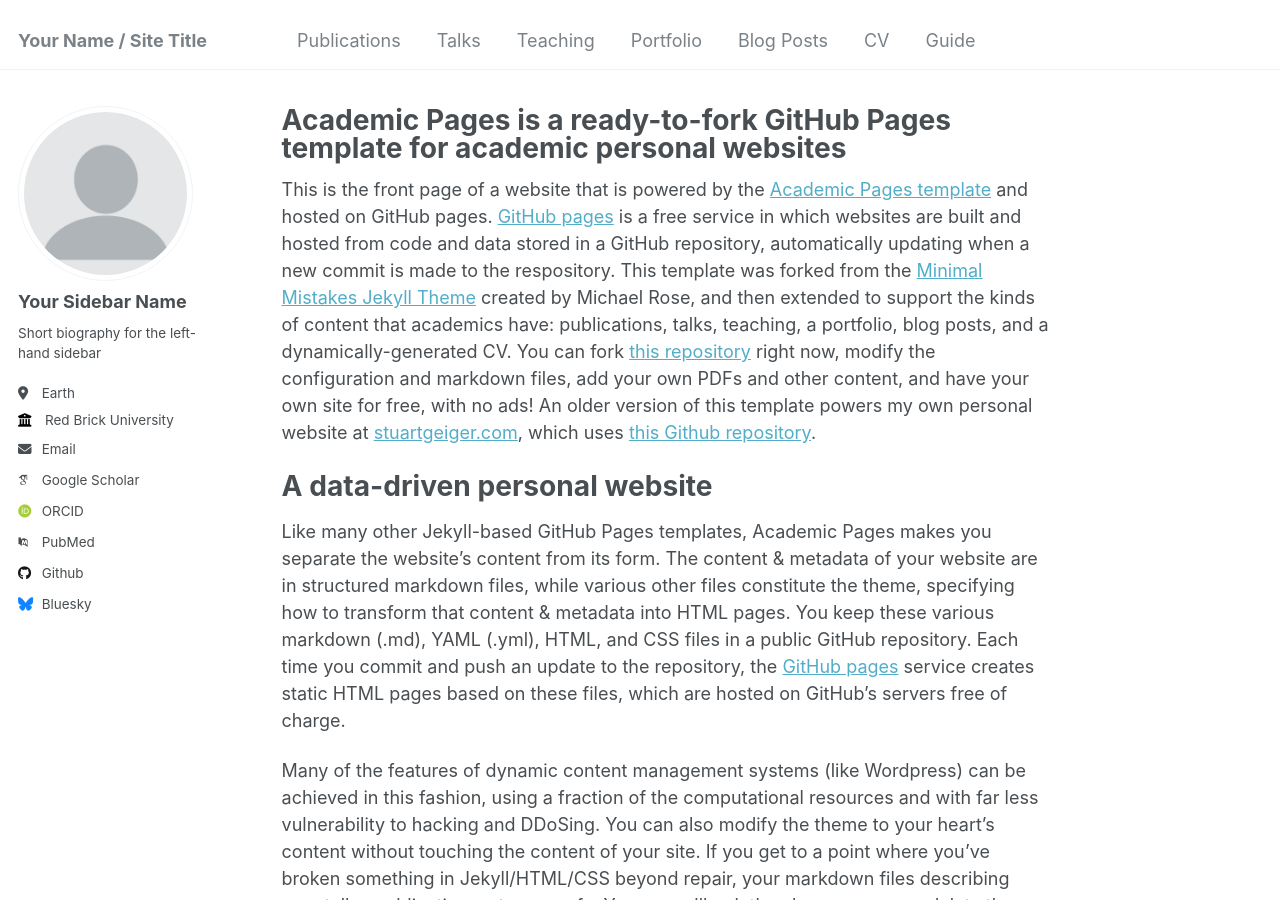
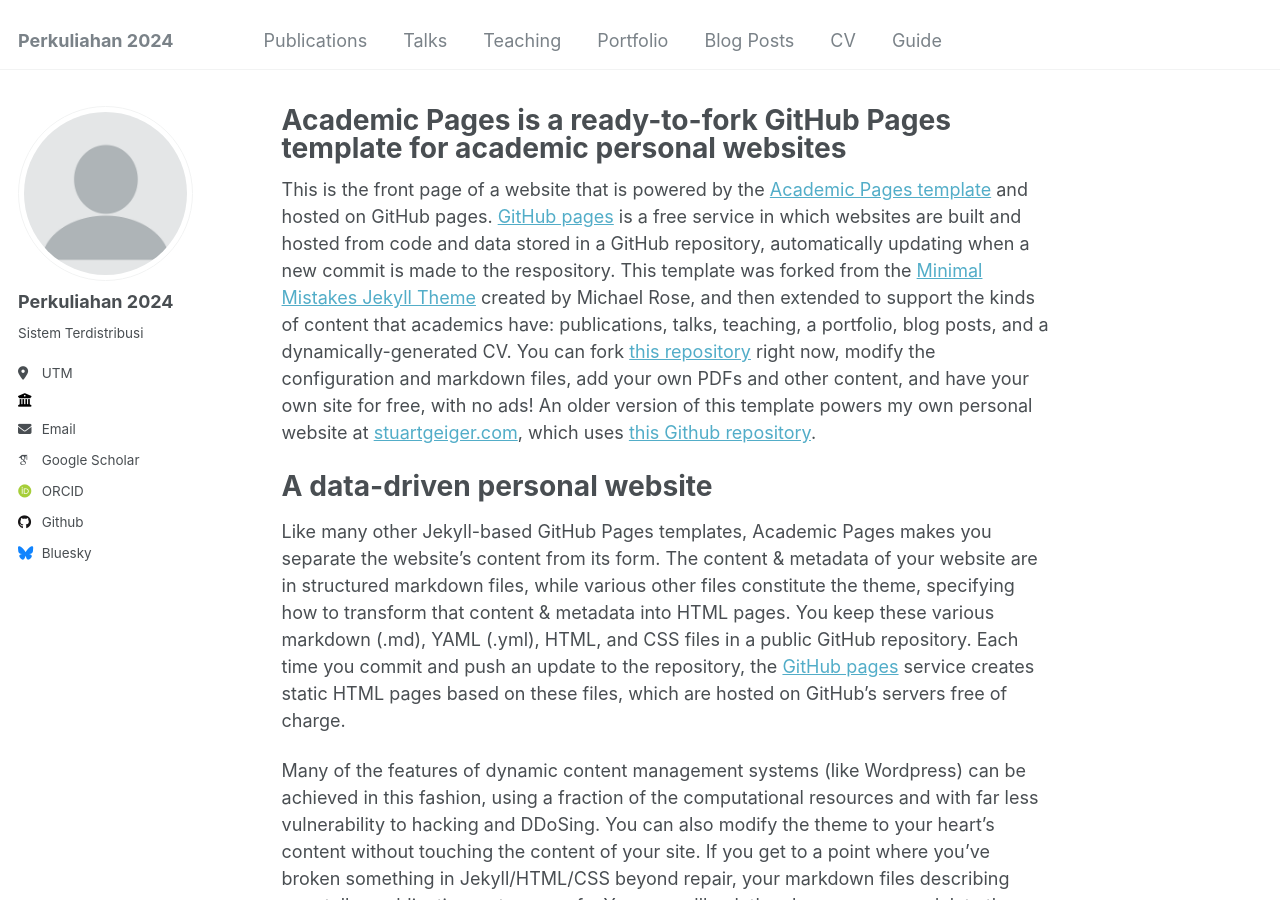
Before and after one commit to d33p-git/akademik, a Jekyll site: the page built from _pages/about.md, in a window 1280 px wide and 900 px high. Built offline with Jekyll 4.4.1, drawn with Linux system fonts in a browser that asks for light colours; some web fonts are replaced.

Commit message:
Update _config.yml

```diff
--- a/_config.yml
+++ b/_config.yml
@@ -8,11 +8,11 @@
 
 # Basic Site Settings
 locale                   : "en-US"
-title                    : "Your Name / Site Title"
+title                    : "Perkuliahan 2024"
 title_separator          : "-"
 name                     : &name "Your Name"
 description              : &description "personal description"
-url                      : https://academicpages.github.io # the base hostname & protocol for your site e.g. "https://mmistakes.github.io"
+url                      : https://d33p-git.github.io/akademik/ # the base hostname & protocol for your site e.g. "https://mmistakes.github.io"
 baseurl                  : "" # the subpath of your site, e.g. "/blog"
 repository               : "academicpages/academicpages.github.io"
 
@@ -22,11 +22,11 @@ repository               : "academicpages/academicpages.github.io"
 author:
   # Biographic information
   avatar           : "profile.png"
-  name             : "Your Sidebar Name"
+  name             : "Perkuliahan 2024"
   pronouns         : # example: "she/her"
-  bio              : "Short biography for the left-hand sidebar"
-  location         : "Earth"
-  employer         : "Red Brick University"
+  bio              : "Sistem Terdistribusi"
+  location         : "UTM"
+  employer         : ""
   uri              : # URL
   email            : "none@example.org"
 
@@ -36,14 +36,14 @@ author:
   impactstory      : # URL
   orcid            : "http://orcid.org/yourorcidurl"
   semantic         : # URL
-  pubmed           : "https://www.ncbi.nlm.nih.gov/pubmed/?term=john+snow"
+  pubmed           : # ""
   researchgate     : # URL
 
   # Repositories and software development
   bitbucket        : # Username - Update with your username on the site
   codepen          : # Username
   dribbble         : # Username
-  github           : "academicpages"
+  github           : "d33p-git"
   kaggle           : # Username
   stackoverflow    : # User number or user number and name (i.e., use "1" or "1/jeff-atwood")
 
```
